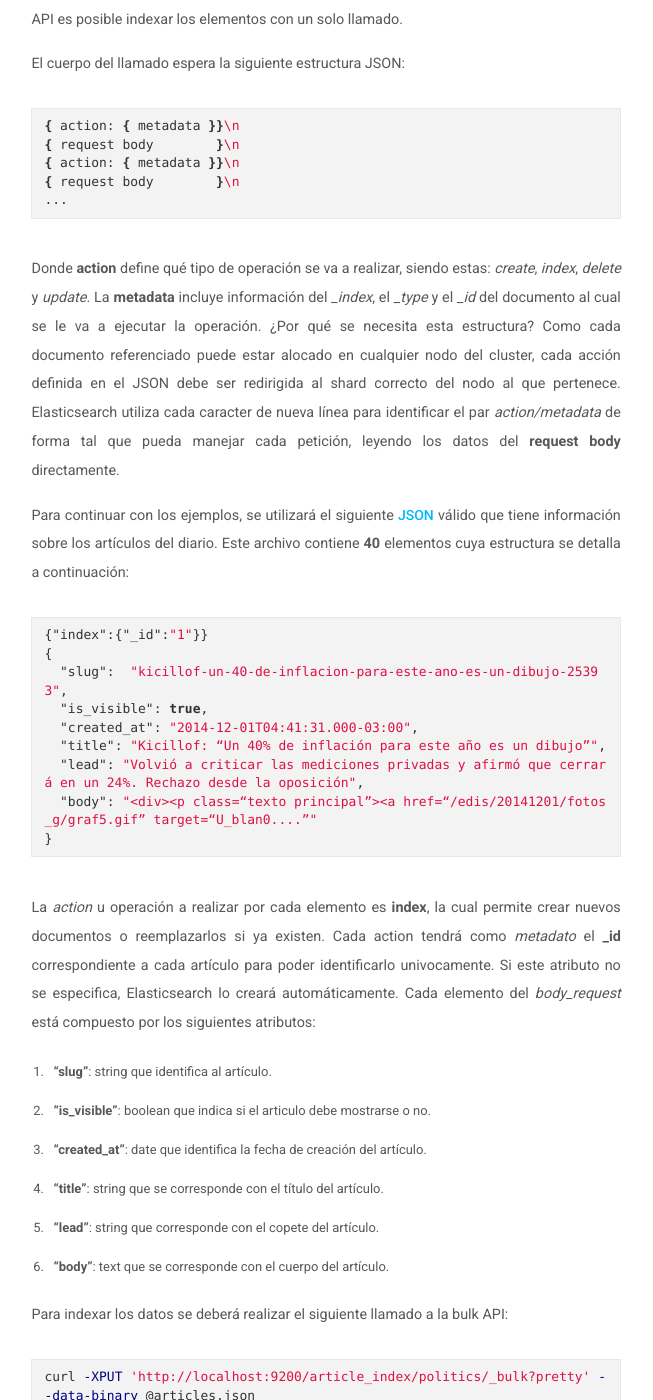
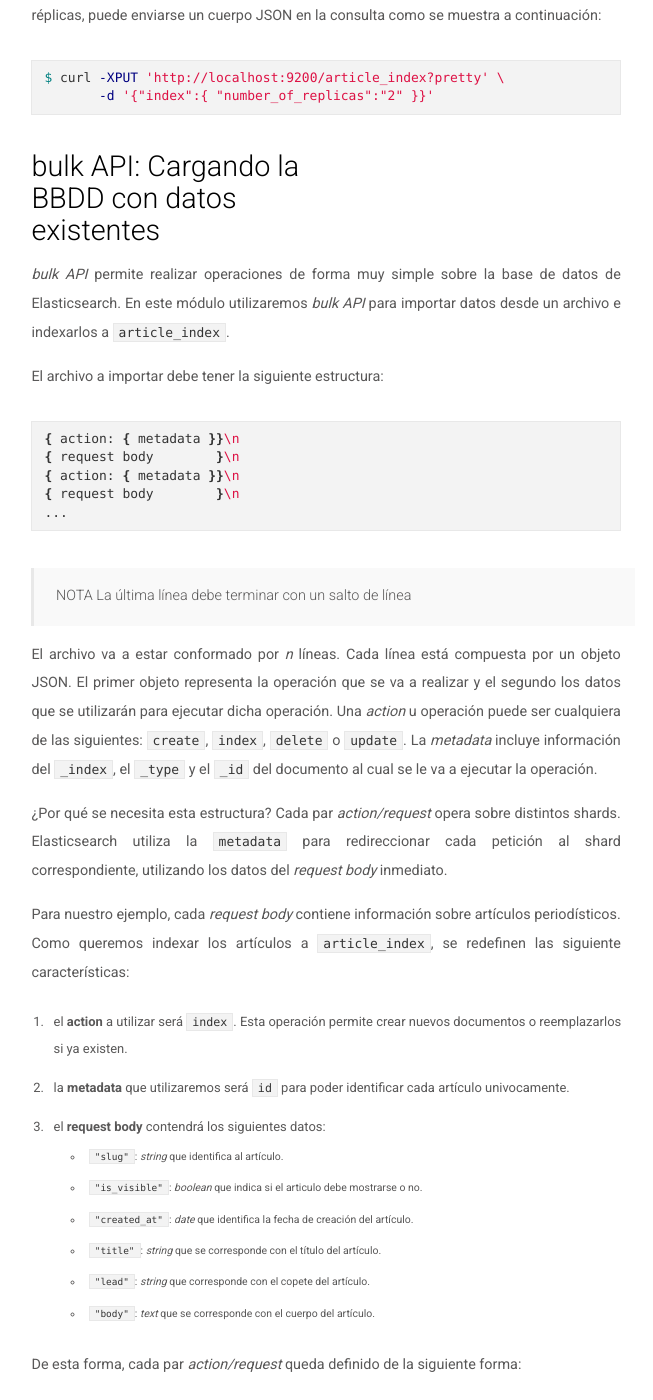
Before and after one commit to Desarrollo-CeSPI/desarrollo-cespi.github.io, a Jekyll site: the page built from _posts/2016-05-06-elasticsearch-module_3.md, in a window 1280 px wide and 1400 px high, scrolled down 1644 px. Shown: the whole window, without its empty margins (294-947 px from the left). Built offline with Jekyll 4.4.1, drawn with Linux system fonts in a browser that asks for light colours; nearby versions of some CDN libraries; some of the changed text lies outside the part shown.

Commit message:
Correct grammar (#20)
* include module 3

* Module 3: Elasticsearch, basic concepts

* first commit about module 2

* module 2: improve redaction. add new definition

* include curl commandas and new definitions

* add curl command. improve redaction

* remove unusefull image: contact_db.png

* fix table: wrong constructed

* change redaction

* fix details

* comments were reviewed and changed

* remove link

* fix html tags

* Add bulk and search api post

* add more descriptions: bulk api, articles_index structure

* add articles.json which contains article newspapers

* add uri search and body search

* modify 2016-05-06 module 3 post

* almost finished module_3. fix usernames module_2

* modify <<bulk API>> section

* improve redaction on  section

* explain type of queries

* se mejoró en algunas redacciones

* modify last section

* Edit corrections

* Correct some gramatical errors

```diff
--- a/_posts/2016-05-06-elasticsearch-module_3.md
+++ b/_posts/2016-05-06-elasticsearch-module_3.md
@@ -5,24 +5,24 @@
 tags: [elasticsearch, bulk API, search API]
 ---
 
-En este módulo veremos cómo crear un índice, agregarle un conjunto de datos provenientes de un JSON válido  <!-- more --> y realizar una búsqueda simple mediante la API de búsqueda.
+En este módulo veremos cómo crear un índice, agregarle un conjunto de datos provenientes de un archivo  <!-- more --> y realizar una búsqueda simple mediante una API de búsqueda.
 
 
 ## Creando un índice
 
-En este módulo trabajaremos con ejemplos de artículos de diario. Antes de comenzar necesitamos crear el índice **article_index** para almacernarlos.
+En este módulo trabajaremos con ejemplos de artículos de diario. Primero se debe crear índice  `article_index` para almacernarlos. Para ello escriba en consola la siguiente consulta:
 
 {% highlight bash %}
 $ curl -XPUT 'http://localhost:9200/article_index'
 {% endhighlight %}
 
-Para visualizar el índice creado, escriba en consola la siguiente consulta:
+Para visualizar el índice creado, escriba en consola:
 
 {% highlight bash %}
 $ curl -XGET 'http://localhost:9200/article_index?pretty'
 {% endhighlight %}
 
-El resultado será lo siguiente:
+El resultado será el siguiente:
 
 {% highlight bash %}
 {
@@ -45,18 +45,30 @@
 }
 {% endhighlight %}
 
-Como podrá observar, el índice se creo con algunas características por defecto y otras por configurar.
 
-* **"aliases"**: Define un conjunto de aliases para el índice.
-* **"mappings"**: Define cómo el documento y sus campos son guardados e indexados.
-* **"settings"**: Define la cantidad de shards y réplicas. Esta configuración se detalla en el [módulo 2](http://www.desarrollo.unlp.edu.ar/elasticsearch/ddbms/2016/04/22/elasticsearch-module_2.html)
-* **"warmers"**: A partir de la version 2.3.0 estan obsoletos. Permiten preparar al índice para que pueda responder de forma más eficiente a requerimientos que contengan grandes manejos de datos.
+Un índice tiene las siguientes características:
+
+* `aliases`: Define un conjunto de aliases para el índice.
+* `mappings`: Define cómo el documento y sus campos son guardados e indexados.
+* `settings`: Define la cantidad de shards y réplicas. Esta configuración se detalla en el [módulo 2](http://www.desarrollo.unlp.edu.ar/elasticsearch/ddbms/2016/04/22/elasticsearch-module_2.html)
+* `warmers`: A partir de la version 2.3.0 estan obsoletos. Permiten preparar al índice para que pueda responder de forma más eficiente a requerimientos que contengan grandes manejos de datos.
+
+Un índice se crea con ciertas características por defecto: la fecha de creación, un identificador único, el número de réplicas y de shards, y la versión. El resto de las características pueden ser configuradas a medida que se requieran.
+
+Para configurar ciertos valores en la creación del índice, como por ejemplo, el número de réplicas, puede enviarse un cuerpo JSON en la consulta como se muestra a continuación:
+
+{% highlight bash %}
+$ curl -XPUT 'http://localhost:9200/article_index?pretty' \
+       -d '{"index":{ "number_of_replicas":"2" }}'
+{% endhighlight%}
+
+
 
 ## bulk API: Cargando la BBDD con datos existentes
 
-Para cargar los datos del archivo JSON a Elasticsearch utilizaremos la API bulk. Con esta API es posible indexar los elementos con un solo llamado.
+*bulk API* permite realizar operaciones de forma muy simple sobre la base de datos de Elasticsearch. En este módulo utilizaremos *bulk API* para importar datos desde un archivo e indexarlos a `article_index`.
 
-El cuerpo del llamado espera la siguiente estructura JSON:
+El archivo a importar debe tener la siguiente estructura:
 
 {% highlight bash%}
 { action: { metadata }}\n
@@ -66,15 +78,27 @@
 ...
 {% endhighlight %}
 
+> NOTA
+> La última línea debe terminar con un salto de línea
 
-Donde **action** define qué tipo de operación se va a realizar, siendo estas: *create*, *index*, *delete* y *update*.
-La **metadata** incluye información del *_index*, el *_type* y el *_id* del documento al cual se le va a ejecutar la operación.
-¿Por qué se necesita esta estructura? Como cada documento referenciado puede estar alocado en cualquier nodo del cluster, cada acción definida en el JSON debe ser redirigida al shard correcto del nodo al que pertenece. Elasticsearch utiliza cada caracter de nueva línea para identificar el par *action/metadata* de forma tal que pueda manejar cada petición, leyendo los datos del **request body** directamente.
+El archivo va a estar conformado por *n* líneas. Cada línea está compuesta por un objeto JSON. El primer objeto representa la operación que se va a realizar y el segundo los datos que se utilizarán para ejecutar dicha operación. Una *action* u operación puede ser cualquiera de las siguientes:  `create`, `index`, `delete` o `update`. La *metadata* incluye información del `_index`, el `_type` y el `_id` del documento al cual se le va a ejecutar la operación.
+
+¿Por qué se necesita esta estructura?  Cada par *action/request* opera sobre distintos shards. Elasticsearch utiliza la `metadata` para redireccionar cada petición al shard correspondiente, utilizando los datos del *request body* inmediato.
 
 
+Para nuestro ejemplo, cada *request body* contiene información sobre artículos periodísticos. Como queremos indexar los artículos a `article_index`, se redefinen las siguiente características:
 
-Para continuar con los ejemplos, se utilizará el siguiente [JSON](/assets/data/articles.json) válido que tiene información sobre los artículos del diario. Este archivo  contiene **40** elementos cuya estructura se detalla a continuación:
+1. el **action** a utilizar será `index`. Esta operación permite crear nuevos documentos o reemplazarlos si ya existen.
+2. la **metadata** que utilizaremos será `id` para poder identificar cada artículo univocamente.
+3. el **request body** contendrá los siguientes datos:
+- `"slug"`:  *string* que identifica al artículo.
+- `"is_visible"`: *boolean* que indica si el articulo debe mostrarse o no.
+- `"created_at"`: *date* que identifica la fecha de creación del artículo.
+- `"title"`: *string* que se corresponde con el título del artículo.
+- `"lead"`: *string* que corresponde con el copete del artículo.
+- `"body"`: *text* que se corresponde con el cuerpo del artículo.
 
+De esta forma, cada par *action/request* queda definido de la siguiente forma:
 
 {% highlight json  %}
 {"index":{"_id":"1"}}
@@ -88,26 +112,18 @@
 }
 {% endhighlight %}
 
-La *action* u operación a realizar por cada elemento es **index**, la cual permite crear nuevos documentos o reemplazarlos si ya existen. Cada action tendrá como *metadato* el **_id** correspondiente a cada artículo para poder identificarlo univocamente. Si este atributo no se especifica, Elasticsearch lo creará automáticamente.
-Cada elemento del *body_request* está compuesto por los siguientes atributos:
+Para indexar los datos se utilizará el archivo válido que puede descargar [aquí](/assets/data/articles.txt). Este archivo  contiene **40** artículos periodísticos.
 
-1. **"slug"**:  string que identifica al artículo.
-2. **"is_visible"**: boolean que indica si el articulo debe mostrarse o no.
-3. **"created_at"**: date que identifica la fecha de creación del artículo.
-3. **"title"**: string que se corresponde con el título del artículo.
-4. **"lead"**: string que corresponde con el copete del artículo.
-5. **"body"**: text que se corresponde con el cuerpo del artículo.
-
-Para indexar los datos se deberá realizar el siguiente llamado a la bulk API:
+Para indexar los datos deberá realizar el siguiente llamado a la *bulk API*:
 
 {% highlight bash %}
-curl -XPUT 'http://localhost:9200/article_index/politics/_bulk?pretty' --data-binary @articles.json
+$ curl -XPUT 'http://localhost:9200/article_index/politics/_bulk?pretty' --data-binary @articles.txt
 {% endhighlight %}
 
 Como en el ejemplo estamos utilizando curl, debemos utilzar el flag --data-binary.
 
 
-Los endpoints a esta api son `/_bulk`, `/{index}/_bulk` y `/{index}/{type}/_bulk`. En este caso, se agregarán los datos en el índice **article_index** y serán de tipo **politics**.
+Los endpoints a esta api son `/_bulk`, `/{index}/_bulk` y `/{index}/{type}/_bulk`. En este caso, se agregarán los datos en el índice `article_index` y serán de tipo `politics`.
 
 ## Realizando la primer búsqueda
 
@@ -117,35 +133,35 @@
 
 Una consulta simple tiene el siguiente formato:
 
-
 {% highlight bash %}
 $ curl -XGET '<host>:<port>/<index>/<type>/_search?<parameters>'
 {% endhighlight %}
 
+Donde `<host>:<port>` se reemplazan por el host y el puerto correspondientes a la instancia activa de Elasticsearch, `index`  por el nombre del índice, `type` por el tipo de documento, `_search` es el *endpoint* a la API de búsqueda y el contenido de `<parameters>` dependerá de qué se quiera buscar.
 
-Para realizar una búsqueda simple, debemos enviar el parámetro **q** seguido de un par *clave:valor*. Por ejemplo, si deseamos buscar artículos cuyo atributo **slug** sea  exactamente igual a "cristina-felicito-a-vazquez-por-la-victoria-electoral-25380" la consulta sería la siguiente:
+Por ejemplo, si deseamos buscar artículos en el índice `article_index` de tipo `politics`, cuyo campo `slug` sea  *exactamente igual* a "cristina-felicito-a-vazquez-por-la-victoria-electoral-25380" se debe realizar la siguiente consulta:
 
 {% highlight bash %}
 $ curl -XGET 'localhost:9200/article_index/politics/_search?pretty&q=slug:cristina-felicito-a-vazquez-por-la-victoria-electoral-25380'
 {% endhighlight %}
 
+En este caso enviamos el parámetro `q` (*query string*) seguido de un par clave:valor definido en los documentos indexados.
 
 ### Búsqueda mediante un JSON estructurado
 
-Elasticsearch provee una muy completa Query DSL basada en JSON para escribir las consultas.
-Dentro del body va la consulta o [query](https://www.elastic.co/guide/en/elasticsearch/guide/current/query-dsl-intro.html). Una consulta típica tiene la siguiente estructura:
+Elasticsearch provee una estructura especial basada en JSON para definir las consultas llamada **Query DSL**. El endpoint sigue siendo `_search` con la diferencia que se enviará como parámetro el cuerpo JSON especial. Si bien esta estructura es muy completa, antes de complejizarla, mostraremos un ejemplo simple de su funcionamiento.
 
+Una consulta típica posee la siguiente estructura:
 
 {% highlight bash %}
-curl -XGET '<host>:<port>/<index>/<type>/_search?' -d '
-{
-  "query": <consulta_personalizada>
-}
-'
+curl -XGET '<host>:<port>/<index>/<type>/_search?pretty' \
+     -d ' { "query": <consulta_personalizada> }'
 {% endhighlight %}
 
+Donde `"query"` es el comienzo de la consulta, y `<consulta_personalizada>` define la estructura de la consulta con el formato JSON. Estas consultas personalizadas se componen de uno o varios elementos hoja. Un elemento hoja es la unidad más simple de búsqueda, generalmente buscan un valor particular en un campo particular. Contienen clausulas como `match`, `term` o `range`. Para realizar consultas más completas, es posible combinar varios de estos elementos de una forma lógica.
+En este módulo nos centraremos en mostrar una consulta hoja para ejemplificar su funcionamiento, en los siguientes módulos iremos agregando nuevos conceptos para poder obtener resultados más correctos.
 
-Por ejemplo, si deseamos buscar los artículos cuyos **title** o título contengan la palabra **"Cristina"** (no distingue mayúsculas ni minúsculas):
+Si deseamos buscar los artículos cuyos `title` o título contengan la palabra **"Cristina"**, se realiza la siguiente consulta:
 
 {% highlight bash %}
 $ curl -XGET 'localhost:9200/article_index/politics/_search?pretty' -d '
@@ -159,19 +175,4 @@
 '
 {% endhighlight %}
 
-Si deseamos buscar entre el 1° de Enero de 2014 y la fecha actual, realizamos la siguiente consulta:
-
-{% highlight bash %}
-curl -XGET 'localhost:9200/article_index/politics/_search?pretty' -d '
-{
-  "query" : {
-    "range" : {
-      "created_at" : {
-        "gt" : "2014-01-01T00:00:00",
-        "lt" : "now"
-      }
-    }
-  }
-}'
-
-{% endhighlight %}
+La cláusula `match` permite buscar un valor particular en un campo en particular. En este caso busca en el campo `title` los títulos que contengan la palabra **Cristina**, sin distinguir entre mayúsculas y minúsculas.
```
Also changed, not shown: _posts/2016-04-14-elasticsearch-module_1.md (+10 -9 lines), _posts/2016-04-22-elasticsearch-module_2.md (+25 -27 lines), assets/data/articles.txt (renamed from assets/data/articles.json).
